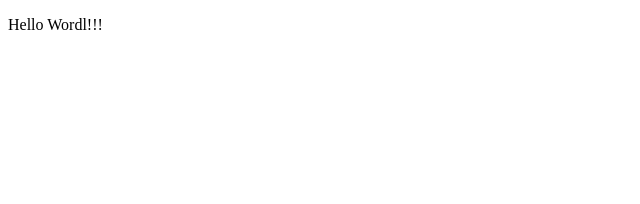
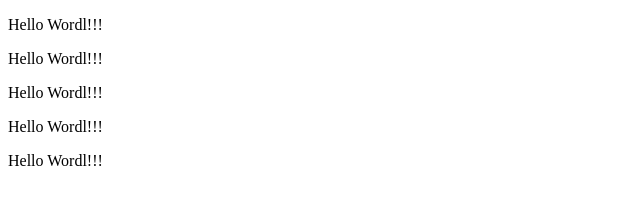
Before and after one commit to AngryKitten91/is_test, a plain HTML site: page index.html in a window 1280 px wide. Shown: the whole page, without its empty margins (0-640 px from the left). Drawn offline with Linux system fonts and the light colour scheme.

Commit message:
next try

```diff
--- a/index.html
+++ b/index.html
@@ -8,5 +8,9 @@
 </head>
 <body>
     <p>Hello Wordl!!!</p>
+    <p>Hello Wordl!!!</p>
+    <p>Hello Wordl!!!</p>
+    <p>Hello Wordl!!!</p>
+    <p>Hello Wordl!!!</p>
 </body>
 </html>
```
